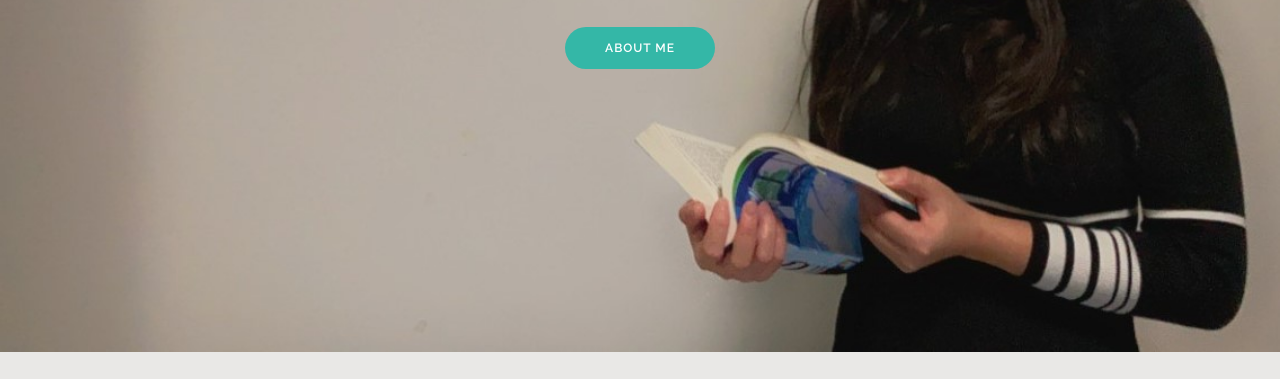
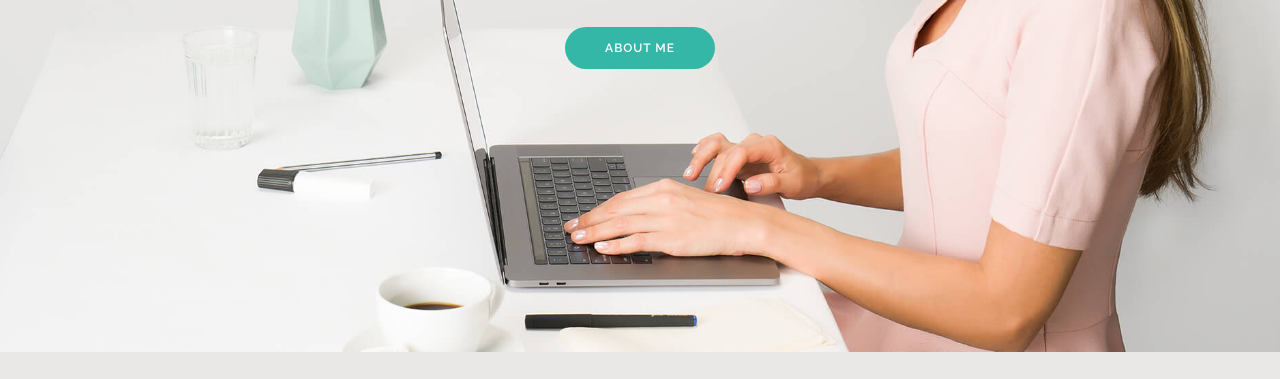
Before and after one commit to ShresPrashan/Yoon-Portfolio, a plain HTML site: page index.html in a window 1280 px wide. Shown: the part 448-827 px from the top of the page. Drawn offline with nearby package versions, Linux system fonts and the light colour scheme.

Commit message:
image issue test

```diff
--- a/assets/css/style.css
+++ b/assets/css/style.css
@@ -431,7 +431,7 @@ h6 {
 #hero {
   width: 100%;
   height: 100vh;
-  background: url("../img/bg.jpg") top right;
+  background: url("../img/hero-bg.jpg") top right;
   background-size: cover;
 }
 
```
